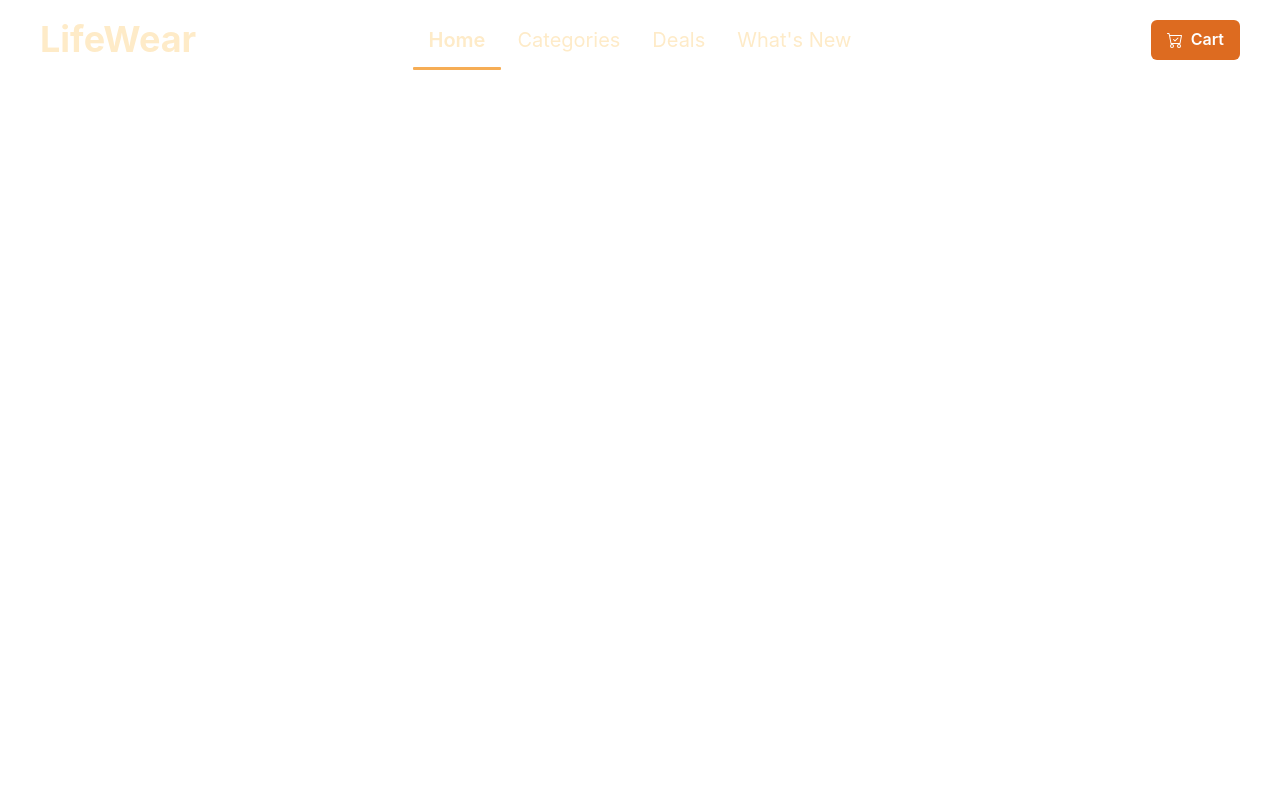
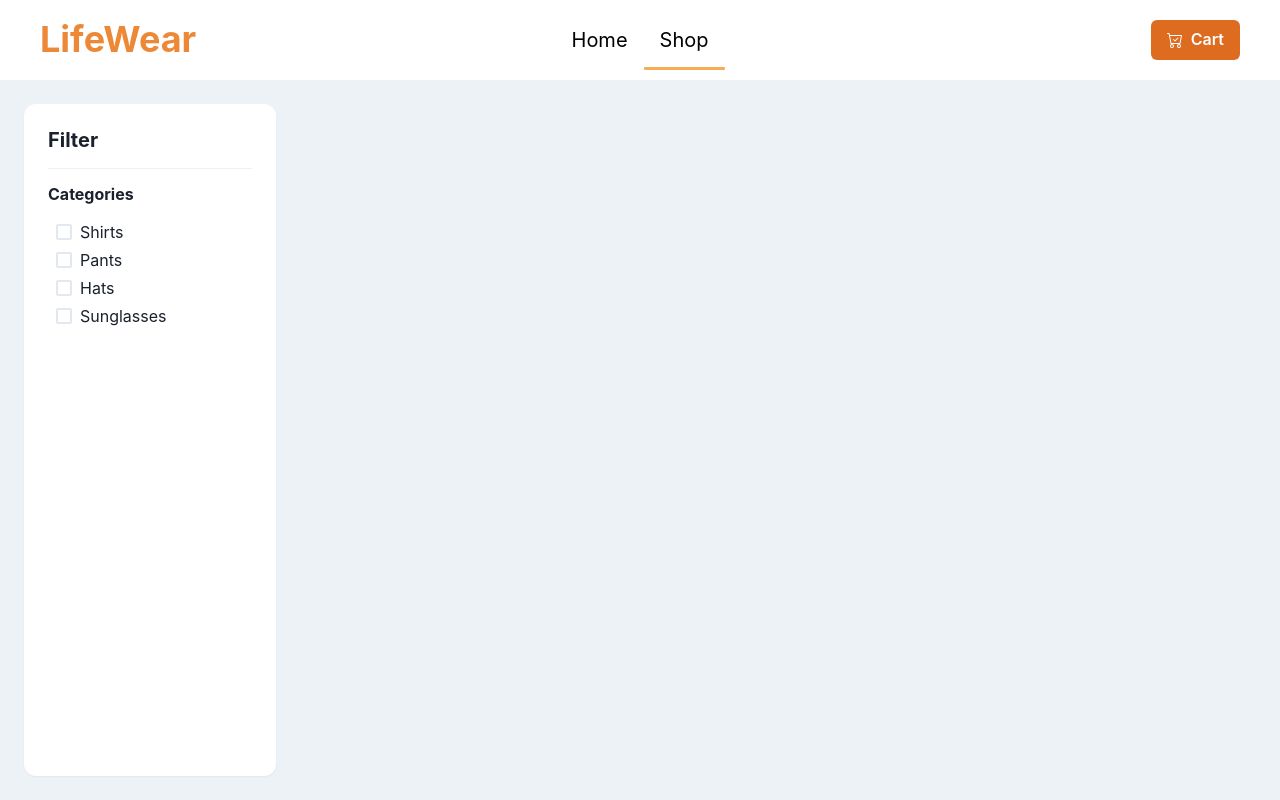
Before and after one commit to rayyanshaik2022/shopping-cart-app, a React (Vite) app: page /shop in a window 1280 px wide. Built offline with nearby package versions, Linux system fonts and the light colour scheme.

Commit message:
Updates to shop page and sidebar

```diff
--- a/src/components/CartDrawer.jsx
+++ b/src/components/CartDrawer.jsx
@@ -8,6 +8,7 @@ import {
     Button
 } from "@chakra-ui/react";
 import { useRef } from "react";
+
 
 function CartDrawer(props) {
   const { isOpen, onClose } = props.disclosure;
--- a/src/components/Navbar.jsx
+++ b/src/components/Navbar.jsx
@@ -10,10 +10,19 @@ import {
     Button,
 } from "@chakra-ui/react";
 import { BsCartCheck } from "react-icons/bs";
-import { Link as ReactRouterLink } from "react-router-dom";
-import { Link as ChakraLink } from "@chakra-ui/react";
+import { useNavigate } from "react-router-dom";
 
 function Navbar(props) {
+  const navigate = useNavigate();
+
+  let routeIndex = (index) => {
+    if (index == 0) {
+      navigate("/");
+    } else if (index == 1) {
+      navigate("/shop/");
+    }
+  };
+
   let handleCartClick = () => {
     props.handleCartBtn.onOpen();
   };
@@ -30,49 +39,39 @@ function Navbar(props) {
       backdropBlur="8px"
     >
       <Box width={"180px"}>
-        <Heading as="a" color={"orange.100"} href="/">
+        <Heading as="a" color={props.logoColor} href="/">
           LifeWear
         </Heading>
       </Box>
 
       <Box>
-        <Tabs position="relative" variant="unstyled" size="lg">
+        <Tabs
+          position="relative"
+          variant="unstyled"
+          size="lg"
+          defaultIndex={props.defaultIndex}
+          onChange={(index) => routeIndex(index)}
+        >
           <TabList>
             <Tab
-              color={"orange.100"}
+              color={props.textColor}
               fontSize={20}
               _selected={{ fontWeight: "600" }}
             >
-              <ChakraLink as={ReactRouterLink} to="/">
               Home
-              </ChakraLink>
+              {/* <ChakraLink as={ReactRouterLink} to="/">
+                Home
+              </ChakraLink> */}
             </Tab>
             <Tab
-              color={"orange.100"}
+              color={props.textColor}
               fontSize={20}
               _selected={{ fontWeight: "600" }}
             >
-              <ChakraLink as={ReactRouterLink} to="/shop/">
-                Categories
-              </ChakraLink>
-            </Tab>
-            <Tab
-              color={"orange.100"}
-              fontSize={20}
-              _selected={{ fontWeight: "600" }}
-            >
-              <ChakraLink as={ReactRouterLink} to="/shop/">
-                Deals
-              </ChakraLink>
-            </Tab>
-            <Tab
-              color={"orange.100"}
-              fontSize={20}
-              _selected={{ fontWeight: "600" }}
-            >
-              <ChakraLink as={ReactRouterLink} to="/shop/">
-                {"What's New"}
-              </ChakraLink>
+              Shop
+              {/* <ChakraLink as={ReactRouterLink} to="/shop/">
+                Shop
+              </ChakraLink> */}
             </Tab>
           </TabList>
           <TabIndicator
--- a/src/pages/Home.jsx
+++ b/src/pages/Home.jsx
@@ -1,10 +1,19 @@
-import { Box, Flex, Heading, Highlight, Button, useDisclosure } from "@chakra-ui/react";
+import {
+  Box,
+  Flex,
+  Heading,
+  Highlight,
+  Button,
+  useDisclosure,
+} from "@chakra-ui/react";
 import HomeBg from "../assets/home_bg.jpg";
 import Navbar from "../components/Navbar";
 import CartDrawer from "../components/CartDrawer";
+import { useNavigate } from "react-router-dom";
 
 function Home() {
   const { isOpen, onOpen, onClose } = useDisclosure();
+  const navigate = useNavigate();
 
   return (
     <>
@@ -21,6 +30,9 @@ function Home() {
             onOpen: onOpen,
             onClose: onClose,
           }}
+          defaultIndex="0"
+          textColor="orange.100"
+          logoColor="orange.100"
         />
         <Flex
           width={"100vw"}
@@ -55,7 +67,7 @@ function Home() {
                   & Practical Clothes
                 </Highlight>
               </Heading>
-              <Button size="lg" colorScheme="orange">
+              <Button size="lg" colorScheme="orange" onClick={() => navigate("/shop/")}>
                 Shop Apparel
               </Button>
             </Flex>
--- a/src/pages/Shop.jsx
+++ b/src/pages/Shop.jsx
@@ -1,11 +1,83 @@
+import {
+  useDisclosure,
+  Box,
+  Flex,
+  Heading,
+  Text,
+  Divider,
+  Stack,
+  Checkbox,
+} from "@chakra-ui/react";
 import Navbar from "../components/Navbar";
+import CartDrawer from "../components/CartDrawer";
 
 function Shop() {
-    return (
-        <>
-        <Navbar></Navbar>
-        </>
-    );
+  const { isOpen, onOpen, onClose } = useDisclosure();
+  return (
+    <>
+      <Navbar
+        handleCartBtn={{
+          isOpen: isOpen,
+          onOpen: onOpen,
+          onClose: onClose,
+        }}
+        defaultIndex="1"
+        textColor="black"
+        logoColor="orange.400"
+      />
+      <Box as="main" h={"calc(100vh - 80px)"} bg={"gray.100"}>
+        <Flex w={"100%"} h={"100%"}>
+          <Box h={"100%"} minW={"240px"} flex={"1 300px"} p={6}>
+            <Flex
+              height={"100%"}
+              width={"100%"}
+              bg={"white"}
+              borderRadius={12}
+              boxShadow={"sm"}
+              p={{base: 6, md: 6}}
+              gap={4}
+              flexDir={"column"}
+            >
+              <Heading as={"h3"} size={"md"}>
+                Filter
+              </Heading>
+              <Divider />
+              <Heading as={"h3"} size={"sm"}>
+                Categories
+              </Heading>
+              <Stack pl={2} spacing={1}>
+                <Checkbox>
+                  Shirts
+                </Checkbox>
+                <Checkbox>
+                  Pants
+                </Checkbox>
+                <Checkbox>
+                  Hats
+                </Checkbox>
+                <Checkbox>
+                  Sunglasses
+                </Checkbox>
+              </Stack>
+            </Flex>
+          </Box>
+          <Box
+            h={"100%"}
+            minW={"480px"}
+            bg={""}
+            flex={"1 calc(100vw - 300px)"}
+          ></Box>
+        </Flex>
+      </Box>
+      <CartDrawer
+        disclosure={{
+          isOpen: isOpen,
+          onOpen: onOpen,
+          onClose: onClose,
+        }}
+      />
+    </>
+  );
 }
 
 export default Shop;
```
Lines whose indentation alone changed are shown as unchanged.
